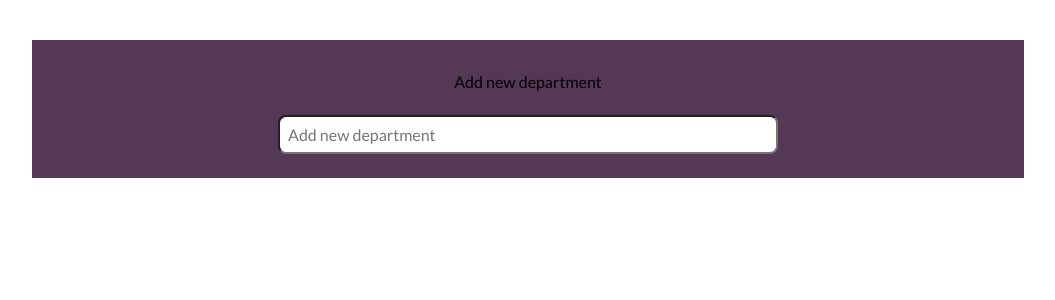
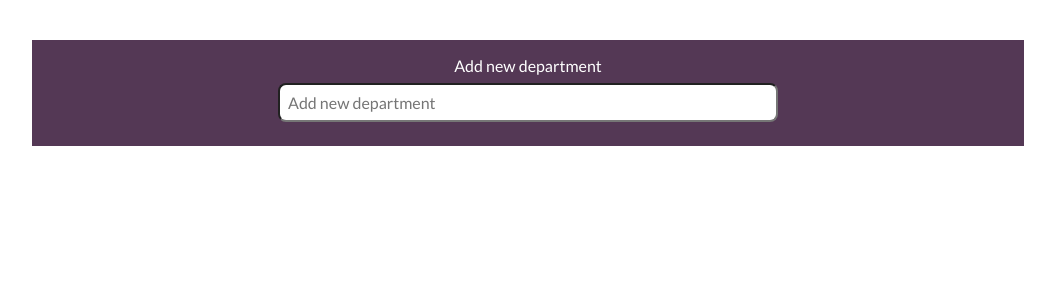
Before and after one commit to Tiinakoo/meal-planner, a React app in the folder packages/foodis/front-end/: page / in a window 1280 px wide. Shown: the top 300 px of the page, without its empty margins (112-1167 px from the left). Built offline with nearby package versions, Linux system fonts and the light colour scheme.

Commit message:
Tweak styling for BodyText

```diff
--- a/packages/foodis/front-end/src/components/shared/BodyText/BodyText.module.scss
+++ b/packages/foodis/front-end/src/components/shared/BodyText/BodyText.module.scss
@@ -1,9 +1,12 @@
 @import '../../../styles/mixins';
 @import '../../../styles/capitalize';
 @import '../../../styles/baseline';
+@import '../../../styles/colors';
 
 .bodyText {
   color: black;
+  margin: 0;
+  color: color(white);
 
   &__primary {
     @include primaryFont();
```
